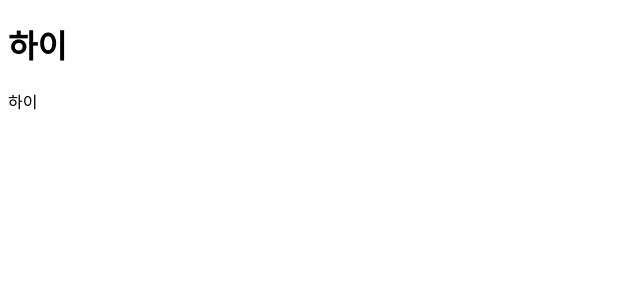
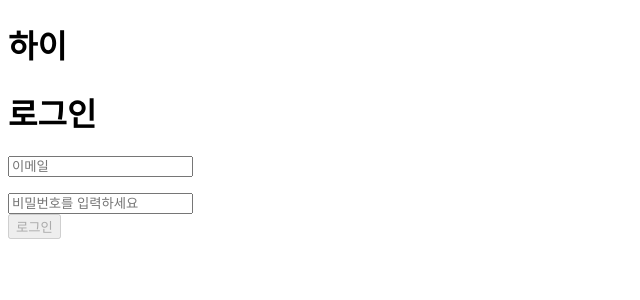
Before and after one commit to jaeseok-go/Komenta, a Vue app in the folder fe/: page /login in a window 1280 px wide. Shown: the top 300 px of the page, without its empty margins (0-640 px from the left). Built offline with nearby package versions, Linux system fonts and the light colour scheme.

Commit message:
FE/feature/Login-LoginForm

```diff
--- a/fe/src/components/LoginForm.vue
+++ b/fe/src/components/LoginForm.vue
@@ -1,13 +1,88 @@
 <template>
-    <div>하이</div>
+    <div>
+      <h1>로그인</h1>
+      <p>{{ logMessage }}</p>
+      <form @sumbit.prevent="submitLogin">
+          <div>
+            <input
+              v-model="email"
+              placeholder="이메일"
+              type="text" >
+          </div>
+          <p>
+            <span v-if="!isUserIdValid">
+                이메일 형식으로 입력해주세요.
+            </span>
+          </p>
+
+
+        <div>
+          <input
+          v-model="password"
+          type="password"
+          placeholder="비밀번호를 입력하세요"
+          >
+        </div>
+
+        <button
+        :disabled="isLoginValid"
+        @click="loginComplete"
+        >로그인</button>
+      </form>
+    </div>
 </template>
 
 <script>
+import { validateEmail } from '@/utils/validations'
+
 export default {
-
+    data() {
+        return {
+            userId: "",
+            password: "",
+            //log
+            logMessage: "",
+        };
+    },
+    computed: {
+      isUserIdValid() {
+        if (!this.userId) {
+          return true;
+        }
+        return validateEmail(this.userId);
+      },
+      isLoginValid() {
+        if (!this.isUserIdValid || !this.password) {
+          return true
+        }
+          return false
+      }
+    },
+    methods: {
+      async loginComplete() {
+        try {
+          const userData = {
+            userId: this.userId,
+            passdword: this.password,
+          }
+          await this.$store.dispatch('LOGIN',userData)
+          this.$router.push('/main')
+        } catch (error) {
+          this.logMessage = error.response.error
+        } finally {
+          this.initForm()
+        }
+      },
+      initForm() {
+        this.userId = '';
+        this.password = '';
+      }
+    }
 }
 </script>
 
 <style>
-
+.btn {
+  color: white;
+}
 </style>
```
